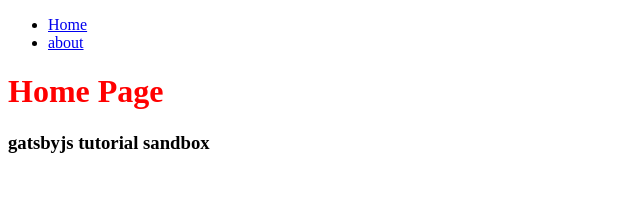
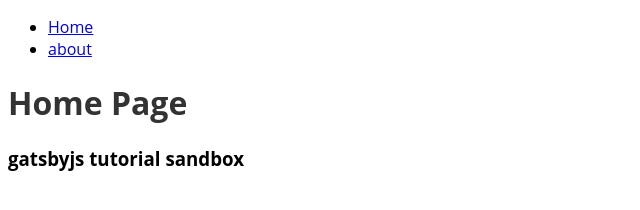
Before and after one commit to KarimMoustamid/Gatsby.js-Tutorial-and-Projects, a Gatsby site in the folder Tutorial/: page / in a window 1280 px wide. Shown: the whole page, without its empty margins (0-640 px from the left). Built offline with nearby package versions, Linux system fonts and the light colour scheme; Gatsby itself is replaced by a stand-in of ours.

Commit message:
global css

```diff
--- /dev/null
+++ b/Tutorial/components/layout.css
@@ -0,0 +1,7 @@
+body {
+  font-family: "Open Sans", sans-serif;
+}
+
+h1 {
+  color: #333;
+}
--- a/Tutorial/src/pages/index.js
+++ b/Tutorial/src/pages/index.js
@@ -1,10 +1,10 @@
 import React from "react"
-import { Link } from "gatsby"
 import Layout from "../../components/Layout"
+import "../../components/layout.css"
 export default function Home() {
   return (
     <Layout>
-      <h1 style={{ color: "red", textTransform: "capitalize" }}>Home Page</h1>
+      <h1>Home Page</h1>
     </Layout>
   )
 }
```
